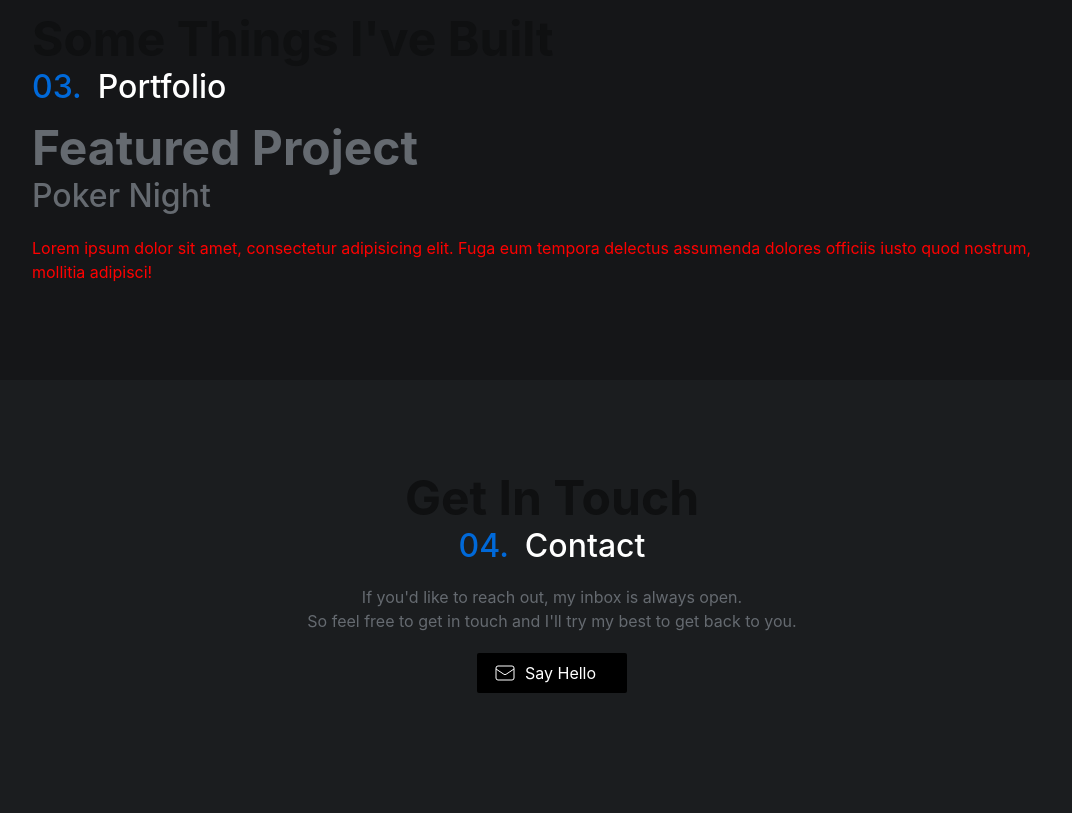
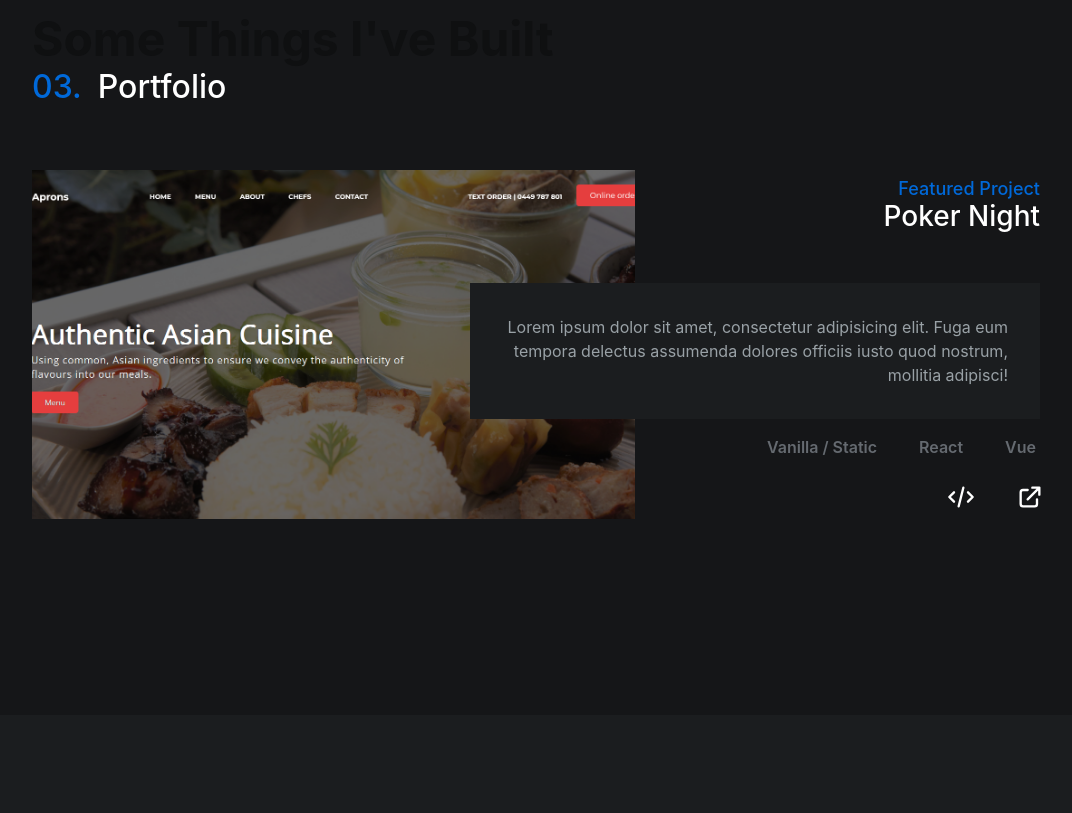
Before and after one commit to timeitel/portfolio, a Next.js app: page / in a window 1280 px wide. Shown: the part 2340-3153 px from the top of the page, without its empty margins (88-1160 px from the left). Built offline with nearby package versions, Linux system fonts and the light colour scheme.

Commit message:
update: project component with grid layout and tags

```diff
--- a/components/Home/Portfolio/portfolio.tsx
+++ b/components/Home/Portfolio/portfolio.tsx
@@ -6,7 +6,7 @@ import Project from '../Project/project';
 const Portfolio: FC<{}> = () => {
   return (
     <section id='portfolio' className={s.wrapper}>
-      <hgroup>
+      <hgroup className='mb-16'>
         <h2
           id={styles.title}
           className='font-black section__title text-c-dark-2'
--- a/components/Home/Project/project.tsx
+++ b/components/Home/Project/project.tsx
@@ -1,6 +1,5 @@
 import React, { FC } from 'react';
-import { HGroup, Figure, FigureCaption } from './styles';
-import * as S from '../../shared/styles';
+import * as S from './styles';
 
 type ProjectProps = {
   image: string;
@@ -8,19 +7,62 @@ type ProjectProps = {
 
 const project: FC<ProjectProps> = ({ image }) => {
   return (
-    <Figure>
-      <HGroup>
-        <S.Title>Featured Project</S.Title>
-        <S.Subtitle>Poker Night</S.Subtitle>
-        <h4></h4>
-      </HGroup>
-      <img src={image} alt='' />
-      <FigureCaption>
-        Lorem ipsum dolor sit amet, consectetur adipisicing elit. Fuga eum
-        tempora delectus assumenda dolores officiis iusto quod nostrum, mollitia
-        adipisci!
-      </FigureCaption>
-    </Figure>
+    <S.Project>
+      <img src='7aprons.png' alt='' />
+
+      <S.ProjectContent>
+        <S.HGroup>
+          <S.ProjectSubtitle>Featured Project</S.ProjectSubtitle>
+          <S.ProjectTitle>Poker Night</S.ProjectTitle>
+        </S.HGroup>
+        <S.FigureCaption>
+          Lorem ipsum dolor sit amet, consectetur adipisicing elit. Fuga eum
+          tempora delectus assumenda dolores officiis iusto quod nostrum,
+          mollitia adipisci!
+        </S.FigureCaption>
+        <S.ProjectTags>
+          <li>Vanilla / Static</li>
+          <li>React</li>
+          <li>Vue</li>
+        </S.ProjectTags>
+        <S.ProjectLinks>
+          <li>
+            <a href='https://github.com/timeitel/7aprons' target='_blank'>
+              <svg
+                fill='none'
+                stroke='currentColor'
+                viewBox='0 0 24 24'
+                xmlns='http://www.w3.org/2000/svg'
+              >
+                <path
+                  stroke-linecap='round'
+                  stroke-linejoin='round'
+                  stroke-width='2'
+                  d='M10 20l4-16m4 4l4 4-4 4M6 16l-4-4 4-4'
+                ></path>
+              </svg>
+            </a>
+          </li>
+          <li>
+            <a href='https://www.7aprons.com/' target='_blank'>
+              <svg
+                fill='none'
+                stroke='currentColor'
+                viewBox='0 0 24 24'
+                xmlns='http://www.w3.org/2000/svg'
+              >
+                <path
+                  stroke-linecap='round'
+                  stroke-linejoin='round'
+                  stroke-width='2'
+                  d='M10 6H6a2 2 0 00-2 2v10a2 2 0 002 2h10a2 2 0 002-2v-4M14 4h6m0 0v6m0-6L10 14'
+                ></path>
+              </svg>
+            </a>
+          </li>
+        </S.ProjectLinks>
+      </S.ProjectContent>
+    </S.Project>
   );
 };
 
--- a/components/Home/Project/styles.ts
+++ b/components/Home/Project/styles.ts
@@ -1,15 +1,100 @@
 import styled, { css } from 'styled-components';
 
 export const HGroup = styled.hgroup`
-  background: transparent;
+  padding: 0 2rem;
 `;
 
 export const Figure = styled.figure`
   position: relative;
   margin: 0 auto;
   max-width: 1280px;
+  margin-top: 50px;
+  text-align: end;
+
+  img {
+    width: 100%;
+    margin: 0 auto;
+    object-fit: cover;
+    object-position: center;
+  }
 `;
 
 export const FigureCaption = styled.figcaption`
-  color: red;
+  padding: 2rem;
+  color: #99a1a6;
+  background: #1b1d1f;
+  margin-right: 2rem;
 `;
+
+export const ProjectSubtitle = styled.div`
+  font-size: clamp(14px, 5vw, 18px);
+  line-height: 1.2;
+  margin: 0.5rem 0 1.25rem;
+  font-weight: 500;
+  margin-bottom: 0;
+  color: var(--c-blue-1);
+`;
+
+export const ProjectTitle = styled.div`
+  font-size: clamp(24px, 5vw, 28px);
+  font-weight: 600;
+  white-space: nowrap;
+  line-height: 1.2;
+  margin: 0;
+  font-weight: 500;
+  color: white;
+  margin-bottom: 50px;
+`;
+
+export const ProjectContent = styled.div`
+  text-align: right;
+`;
+
+export const Project = styled.div`
+  display: grid;
+  gap: 10px;
+  grid-template-columns: repeat(12, 1fr);
+  margin-bottom: 100px;
+
+  img {
+    grid-area: 1 / 1 / -1 / 8;
+    height: 100%;
+    object-fit: cover;
+    object-position: center;
+  }
+
+  ${ProjectContent} {
+    grid-area: 1 / 6 / -1 / -1;
+  }
+`;
+
+export const ProjectTags = styled.ul`
+  display: flex;
+  justify-content: flex-end;
+  margin-right: 20px;
+
+  li {
+    margin-left: 10px;
+    padding: 1rem;
+    border-radius: 5px;
+    font-weight: 600;
+  }
+`;
+
+export const ProjectLinks = styled(ProjectTags)`
+  li {
+    margin-left: 25px;
+    padding: 8px;
+  }
+
+  li:hover {
+    background: #1b1d1f;
+    border-radius: 50%;
+  }
+
+  svg {
+    height: 28px;
+    width: 28px;
+    color: white;
+  }
+`;
--- a/components/shared/styles.ts
+++ b/components/shared/styles.ts
@@ -47,6 +47,7 @@ export const Title = styled.h2`
   font-size: 3rem;
   line-height: 0.9;
   font-weight: 700;
+  color: ${(props) => props.color};
 `;
 
 export const Subtitle = styled.h3`
```
Also changed, not shown: public/7aprons.png (added).
